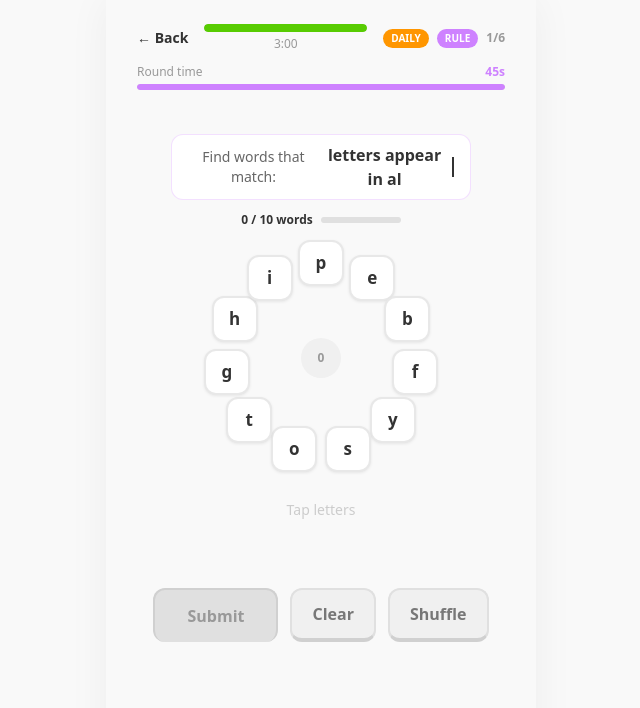
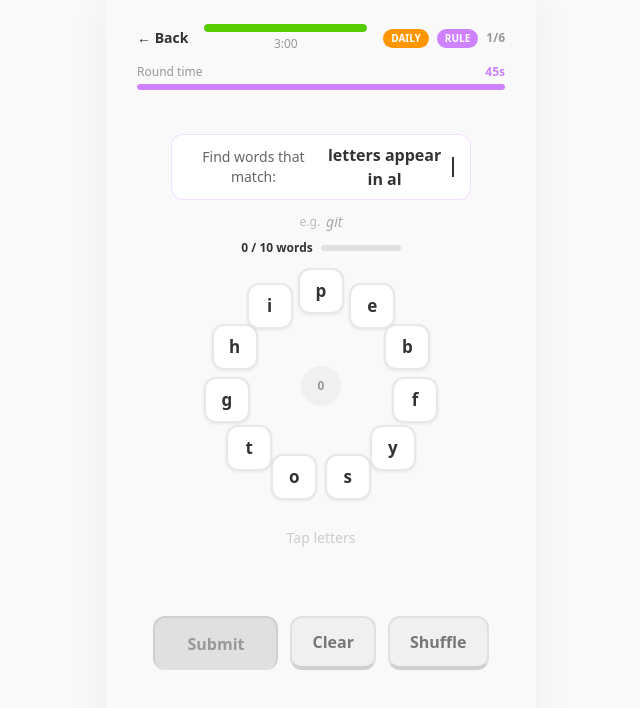
Before and after one commit to jmg887/Morning-Brain-Training, a Next.js app: page / in a window 1280 px wide. Both pictures are taken after a click on the button 640 px from the left and 259 px from the top of the page. Shown: the top 708 px of the page, without its empty margins (319-959 px from the left). Built offline with nearby package versions, Linux system fonts and the light colour scheme.

Commit message:
feat: example words during play + missed words at session end

```diff
--- a/src/components/games/WordFusion.tsx
+++ b/src/components/games/WordFusion.tsx
@@ -5,8 +5,7 @@ import { useGameStore } from '@/store/useGameStore';
 import { generateRules } from '@/lib/wordRuleGenerator';
 import { generateScramblePuzzles, MODE_INFO } from '@/lib/scrambleModes';
 import type { ScrambleMode, ScramblePuzzle } from '@/lib/scrambleModes';
-import { dateToSeed, getTodaySeedStr } from '@/lib/seededRandom';
-import type { GeneratedRule } from '@/lib/wordRuleGenerator';
+import { dateToSeed, getTodaySeedStr, createSeededRandom } from '@/lib/seededRandom';
 
 // ─── Types ──────────────────────────────────────────────────────────────────────
 
@@ -26,6 +25,8 @@ interface FusionRound {
   hiddenTarget?: string;
   categoryLabel?: string;
   lockedLength?: number;
+  // Example word to help the player get started
+  exampleWord?: string;
 }
 
 interface PhaseDef {
@@ -61,6 +62,8 @@ interface PlayState {
   lastRoundClue: string | null;
   lastRoundScrambleMode?: ScrambleMode;
   hiddenTargetFound: boolean;
+  // Track missed words per round for end-of-session display
+  missedWordsPerRound: { roundIdx: number; clue: string | null; missed: string[]; type: RoundType; scrambleMode?: ScrambleMode; hiddenTarget?: string; hiddenTargetFound: boolean }[];
 }
 
 // ─── Constants ──────────────────────────────────────────────────────────────────
@@ -91,12 +94,27 @@ function shuffleArray<T>(array: T[]): T[] {
 function generateFusionRounds(seed?: number): FusionRound[] {
   const ruleSeed = seed !== undefined ? seed : undefined;
   const anagramSeed = seed !== undefined ? seed + 1000 : undefined;
+  // RNG for example word selection
+  const exampleRng = seed !== undefined ? createSeededRandom(seed + 5000) : () => Math.random();
 
   const ruleRounds = generateRules(3, ruleSeed);
   // Generate 3 scramble puzzles with rotating modes
   const scramblePuzzles = generateScramblePuzzles(3, anagramSeed ?? Date.now());
 
   const rounds: FusionRound[] = [];
+
+  // Helper: pick an example word for the round (for player priming)
+  const pickExampleWord = (round: FusionRound, rng: () => number): string | undefined => {
+    if (round.type === 'rule') return round.validWords[Math.floor(rng() * round.validWords.length)];
+    if (round.type === 'anagram') {
+      if (round.scrambleMode === 'classic' || round.scrambleMode === 'category') {
+        return round.validWords[Math.floor(rng() * round.validWords.length)];
+      }
+      // Hidden Target and Length Lock: no example
+      return undefined;
+    }
+    return undefined;
+  };
 
   // Helper: build mode-specific hint text
   const getScrambleHint = (p: ScramblePuzzle): string => {
@@ -118,7 +136,7 @@ function generateFusionRounds(seed?: number): FusionRound[] {
   // Phase 0: 2 rule rounds
   for (let i = 0; i < 2 && i < ruleRounds.length; i++) {
     const r = ruleRounds[i];
-    rounds.push({
+    const round: FusionRound = {
       type: 'rule',
       letters: r.letters,
       shuffledLetters: shuffleArray(r.letters),
@@ -126,13 +144,15 @@ function generateFusionRounds(seed?: number): FusionRound[] {
       validWords: r.validWords,
       roundTime: PHASES[0].roundTime,
       phase: 0,
-    });
+    };
+    round.exampleWord = pickExampleWord(round, exampleRng);
+    rounds.push(round);
   }
 
   // Phase 1: 2 scramble rounds (modes rotate)
   for (let i = 0; i < 2 && i < scramblePuzzles.length; i++) {
     const p = scramblePuzzles[i];
-    rounds.push({
+    const round: FusionRound = {
       type: 'anagram',
       letters: p.letters,
       shuffledLetters: [...p.letters],
@@ -145,13 +165,15 @@ function generateFusionRounds(seed?: number): FusionRound[] {
       hiddenTarget: p.hiddenTarget,
       categoryLabel: p.categoryLabel,
       lockedLength: p.lockedLength,
-    });
+    };
+    round.exampleWord = pickExampleWord(round, exampleRng);
+    rounds.push(round);
   }
 
   // Phase 2: 1 rule + 1 scramble (if available)
   if (ruleRounds.length > 2) {
     const ruleR = ruleRounds[2];
-    rounds.push({
+    const round: FusionRound = {
       type: 'rule',
       letters: ruleR.letters,
       shuffledLetters: shuffleArray(ruleR.letters),
@@ -159,11 +181,13 @@ function generateFusionRounds(seed?: number): FusionRound[] {
       validWords: ruleR.validWords,
       roundTime: PHASES[2].roundTime,
       phase: 2,
-    });
+    };
+    round.exampleWord = pickExampleWord(round, exampleRng);
+    rounds.push(round);
   }
   if (scramblePuzzles.length > 2) {
     const p = scramblePuzzles[2];
-    rounds.push({
+    const round: FusionRound = {
       type: 'anagram',
       letters: p.letters,
       shuffledLetters: [...p.letters],
@@ -176,7 +200,9 @@ function generateFusionRounds(seed?: number): FusionRound[] {
       hiddenTarget: p.hiddenTarget,
       categoryLabel: p.categoryLabel,
       lockedLength: p.lockedLength,
-    });
+    };
+    round.exampleWord = pickExampleWord(round, exampleRng);
+    rounds.push(round);
   }
 
   return rounds;
@@ -211,6 +237,7 @@ function createInitialState(): PlayState {
     lastRoundClue: null,
     lastRoundScrambleMode: undefined,
     hiddenTargetFound: false,
+    missedWordsPerRound: [],
   };
 }
 
@@ -322,11 +349,33 @@ export default function WordFusion({ isDaily = false }: WordFusionProps) {
     }
   }, [state.phase, completeSession]);
 
-  // ─── Save Round Words (helper — does NOT add to totalWordsFound) ────────────
+  // ─── Save Round Words + Track Missed Words (helper) ────────────────────
 
   const saveRoundWords = useCallback((s: PlayState): Partial<PlayState> => {
+    const round = roundsRef.current[s.roundIndex];
+    const missed: string[] = [];
+    if (round) {
+      // For anagram rounds: missed = validWords not found
+      // For rule rounds: missed = validWords not found
+      const foundSet = new Set(s.foundWords);
+      for (const w of round.validWords) {
+        if (!foundSet.has(w)) missed.push(w);
+      }
+    }
     return {
       wordsPerRound: [...s.wordsPerRound, s.foundWords.length],
+      missedWordsPerRound: [
+        ...s.missedWordsPerRound,
+        {
+          roundIdx: s.roundIndex,
+          clue: round?.clue ?? null,
+          missed,
+          type: round?.type ?? 'rule',
+          scrambleMode: round?.scrambleMode,
+          hiddenTarget: round?.hiddenTarget,
+          hiddenTargetFound: s.hiddenTargetFound,
+        },
+      ],
       foundWords: [],
       selectedIndices: [],
     };
@@ -708,11 +757,31 @@ export default function WordFusion({ isDaily = false }: WordFusionProps) {
 
   if (state.phase === 'ended') {
     const accuracy = state.totalAttempts > 0 ? Math.round((state.totalCorrect / state.totalAttempts) * 100) : 0;
+    // Collect all missed words across rounds (for anagram rounds, cap at 15 per round)
+    const allMissed = state.missedWordsPerRound.flatMap(r => {
+      if (r.type === 'rule') {
+        // For rule rounds, show up to 12 sample missed words
+        return r.missed.slice(0, 12).map(w => ({ word: w, roundType: r.type, clue: r.clue, scrambleMode: r.scrambleMode }));
+      }
+      // For anagram rounds, show all missed (already capped by validWords size)
+      return r.missed.map(w => ({ word: w, roundType: r.type, clue: r.clue, scrambleMode: r.scrambleMode }));
+    });
+    // Deduplicate
+    const uniqueMissed = [...new Map(allMissed.map(m => [m.word, m])).values()];
+    // Hidden targets that were never found
+    const unrevealedTargets = state.missedWordsPerRound
+      .filter(r => r.hiddenTarget && !r.hiddenTargetFound)
+      .map(r => r.hiddenTarget!);
+    // Sort missed words by length (longest first) for discovery feel
+    uniqueMissed.sort((a, b) => b.word.length - a.word.length);
+
     return (
-      <div className="min-h-[100dvh] flex items-center justify-center px-5"
+      <div className="min-h-[100dvh] flex items-start justify-center px-5 pt-10 pb-24"
         style={{ background: '#F9F9F9' }}>
-        <div className="text-center p-6 rounded-2xl mx-4"
-          style={{ background: '#fff', maxWidth: 320, width: '100%', animation: 'slide-up 0.4s ease' }}>
+        <div className="w-full rounded-2xl mx-4"
+          style={{ background: '#fff', maxWidth: 380, animation: 'slide-up 0.4s ease' }}>
+          {/* Score header */}
+          <div className="text-center p-6 pb-4">
             <div className="text-2xl font-black mb-1" style={{ color: '#333' }}>
               {state.globalTime <= 0 ? "Time's Up!" : 'Great Job!'}
             </div>
@@ -727,20 +796,71 @@ export default function WordFusion({ isDaily = false }: WordFusionProps) {
                 else if (accuracy >= 50) stars = 1;
                 return (
                   <span key={s} className="text-4xl" style={{ opacity: s <= stars ? 1 : 0.2 }}>
-                  ⭐
+                    {'\u2b50'}
                   </span>
                 );
               })}
             </div>
-          <div className="text-sm mb-4" style={{ color: '#999' }}>
-            {state.totalWordsFound} words found · Best Combo: ×{state.bestCombo} · Accuracy: {accuracy}%
+            <div className="text-sm" style={{ color: '#999' }}>
+              {state.totalWordsFound} words found · Best Combo: {String.fromCharCode(215)}{state.bestCombo} · Accuracy: {accuracy}%
             </div>
+          </div>
+
+          {/* Unrevealed hidden targets */}
+          {unrevealedTargets.length > 0 && (
+            <div className="px-5 pb-3">
+              <div className="flex items-center gap-2 mb-2">
+                <span>🔍</span>
+                <span className="text-sm font-bold" style={{ color: '#FF2D55' }}>Hidden Target{unrevealedTargets.length > 1 ? 's' : ''}</span>
+              </div>
+              <div className="flex flex-wrap gap-2">
+                {unrevealedTargets.map(w => (
+                  <span key={w} className="px-3 py-1.5 rounded-full text-sm font-bold" style={{
+                    background: '#FFF0F3',
+                    color: '#FF2D55',
+                    border: '1px solid #FFD0DA',
+                  }}>
+                    {w.toUpperCase()}
+                  </span>
+                ))}
+              </div>
+            </div>
+          )}
+
+          {/* Missed words section */}
+          {uniqueMissed.length > 0 && (
+            <div className="px-5 pb-3">
+              <div className="flex items-center gap-2 mb-2">
+                <span>💡</span>
+                <span className="text-sm font-bold" style={{ color: '#333' }}>More to Explore</span>
+                <span className="text-xs" style={{ color: '#BBB' }}>({uniqueMissed.length} word{uniqueMissed.length > 1 ? 's' : ''})</span>
+              </div>
+              <div className="flex flex-wrap gap-1.5 max-h-44 overflow-y-auto pr-1" style={{ scrollbarWidth: 'thin' }}>
+                {uniqueMissed.map(m => {
+                  const isAnagram = m.roundType === 'anagram';
+                  return (
+                    <span key={m.word} className="px-2.5 py-1 rounded-full text-xs font-semibold" style={{
+                      background: isAnagram ? '#FFF5E6' : '#F3E5F5',
+                      color: isAnagram ? '#E08600' : '#7B1FA2',
+                      border: `1px solid ${isAnagram ? '#FFD699' : '#CE93D8'}`,
+                    }}>
+                      {m.word}
+                    </span>
+                  );
+                })}
+              </div>
+            </div>
+          )}
+
+          {/* Done button */}
+          <div className="p-5 pt-3">
             <button
               onClick={() => useGameStore.getState().setScreen('home')}
               className="w-full py-3 rounded-xl text-base font-bold"
               style={{ background: 'linear-gradient(135deg, #58CC02, #58A700)', color: '#fff', border: 'none', cursor: 'pointer' }}>
               Done
             </button>
+          </div>
         </div>
       </div>
     );
@@ -859,6 +979,14 @@ export default function WordFusion({ isDaily = false }: WordFusionProps) {
               </span>
             </div>
           )}
+        </div>
+      )}
+
+      {/* ── Example Word ── */}
+      {currentRound.exampleWord && !state.foundWords.includes(currentRound.exampleWord) && (
+        <div className="mb-2 flex items-center justify-center gap-1.5">
+          <span className="text-xs" style={{ color: '#BBB' }}>e.g.</span>
+          <span className="text-sm font-medium italic" style={{ color: '#AAA' }}>{currentRound.exampleWord}</span>
         </div>
       )}
 
```
Also changed, not shown: 1 other file (tests, documents, lock files or other folders). Lines whose indentation alone changed are shown as unchanged.
